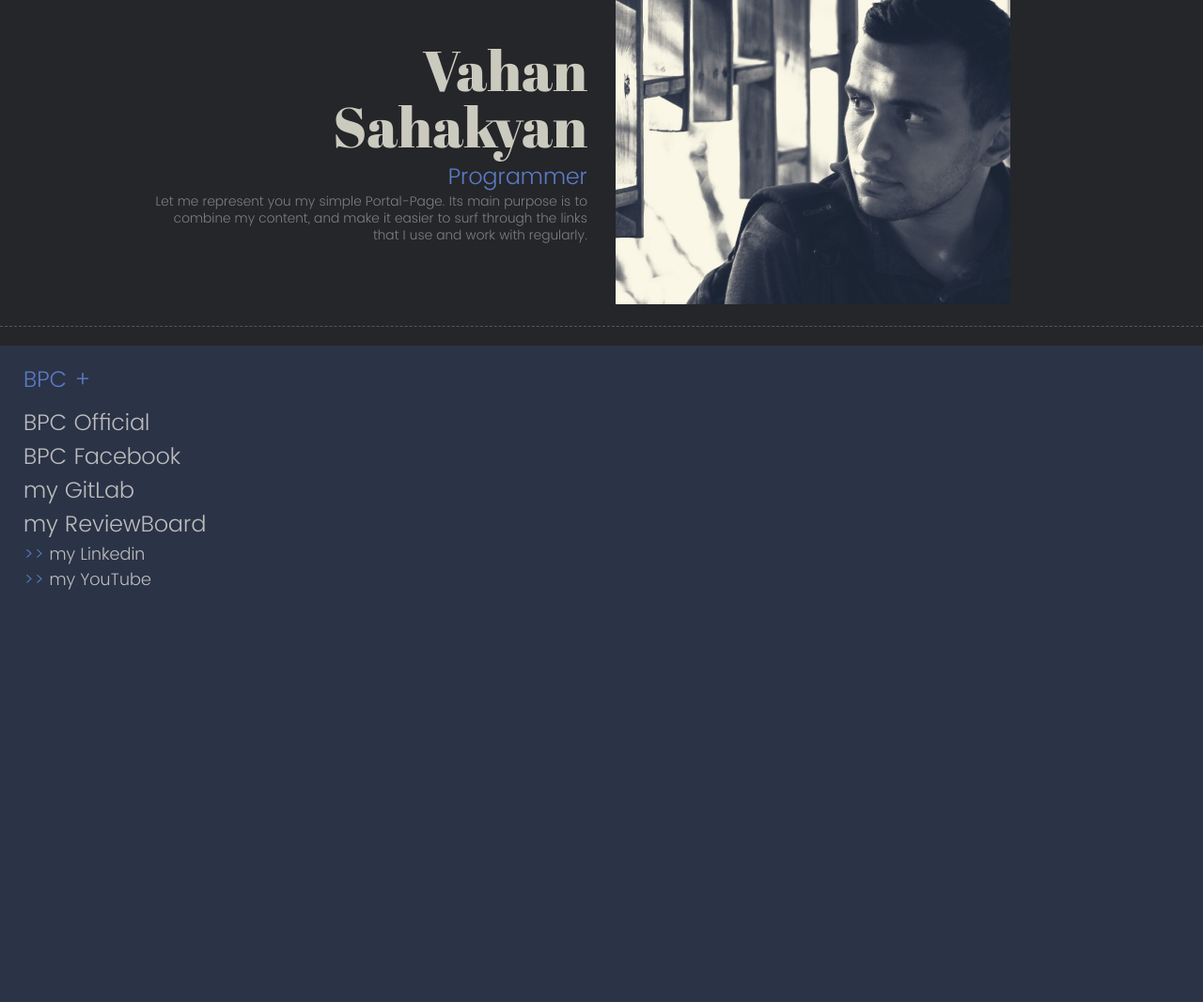
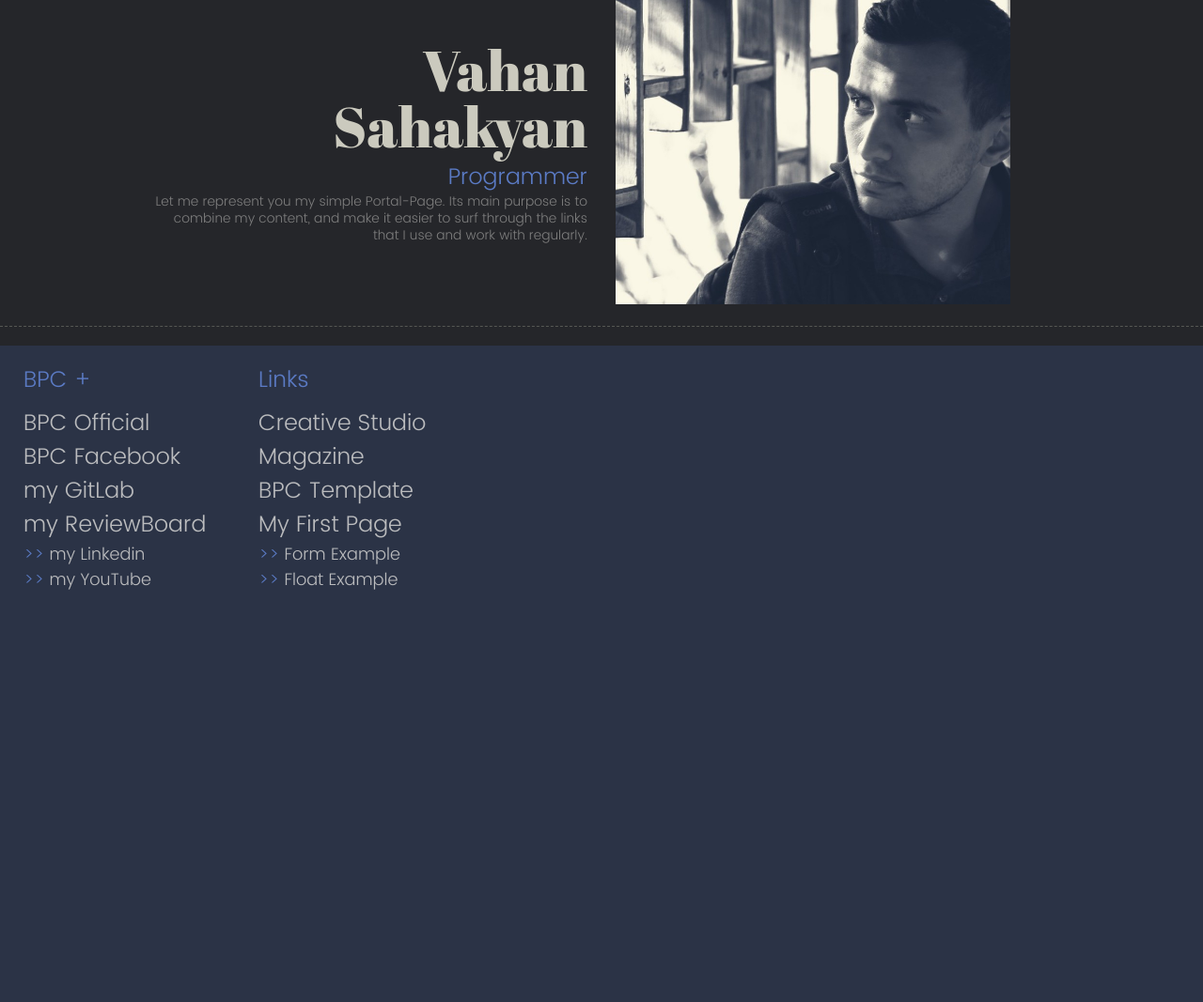
Before and after one commit to vahan-sahakyan/django-portal, a Django app: page / in a window 1280 px wide. Shown: the part 104-1171 px from the top of the page at 94% size. Run offline with Django 3.2, Linux system fonts and the light colour scheme; some libraries are stand-ins or nearby versions.

Commit message:
hardcode -> linkedcode

```diff
--- a/mainApp/static/css/style.css
+++ b/mainApp/static/css/style.css
@@ -161,7 +161,7 @@ p {
 .content {
     height: 700px;
     margin: 0 auto;
-    padding: 25px 25px 65px 25px;
+    padding: 0 0 65px 0;
     overflow: hidden;
 }
 
@@ -174,7 +174,7 @@ p {
 .right-content, .left-content {
     width: 200px;
     height: 240px;
-    margin-right: 50px;
+    margin: 25px 25px 50px 25px;
     float: left;
 }
 
--- a/mainApp/templates/mainApp/homePage.html
+++ b/mainApp/templates/mainApp/homePage.html
@@ -2,5 +2,4 @@
 
 {% block content %}
 <p>Проверка работоспособности!</p>
-{% include "mainApp/includes/some_html.html" %}
 {% endblock %}
--- /dev/null
+++ b/mainApp/templates/mainApp/includes/left_content.html
@@ -0,0 +1,18 @@
+{% block content %}
+
+<div class="left-content">
+    <h3>BPC &#43;</h3><br />
+    <ul>
+        <li><a href="https://bpcarm.org/" target="_blank">BPC Official</a></li>
+        <li><a href="https://www.facebook.com/bpcarm/" target="_blank">BPC Facebook</a></li>
+        <li><a href="https://gitlab.com/vahan.sahakyan/" target="_blank">my GitLab</a></li>
+        <li><a href="http://reviewboard.bpcarm.org/users/vahan.sahakyan/" target="_blank">my ReviewBoard</a>
+            <ol>
+                <li>&gt;&gt;<a href="https://www.linkedin.com/in/vahan-sahakyan-a90809171/" target="_blank"> my Linkedin</a></li>
+                <li>&gt;&gt;<a href="https://www.youtube.com/channel/UCzVHOR8ZthUlZI6rHBDVyEg/" target="_blank"> my YouTube</a></li>
+            </ol>
+        </li>
+    </ul>
+</div>
+
+{% endblock %}
--- /dev/null
+++ b/mainApp/templates/mainApp/includes/navbar_header.html
@@ -0,0 +1,32 @@
+{% block content %}
+
+<div class="header">
+    <div class="hd-container">
+        <nav class="navbar navbar-expand-md navbar-dark bg-dark fixed-top">
+            <a class="navbar-brand"><label for="btn">Navigation</label></a>
+
+            <button id="btn" class="navbar-toggler" type='button' data-toggle="collapse" data-target="#navbarSupportedContent">
+                <span class="navbar-toggler-icon"></span>
+            </button>
+
+            <div class="collapse navbar-collapse" id="navbarSupportedContent">
+                <ul class="navbar-nav ml-auto">
+                    <li class="nav-item">
+                        <a href="#" class="nav-link">Home</a>
+                    </li>
+                    <li class="nav-item">
+                        <a href="#" class="nav-link">About</a>
+                    </li>
+                    <li class="nav-item">
+                        <a href="#" class="nav-link">Products</a>
+                    </li>
+                    <li class="nav-item">
+                        <a href="#" class="nav-link">Contact</a>
+                    </li>
+                </ul>
+            </div>
+        </nav>
+    </div>
+</div>
+
+{% endblock %}
--- /dev/null
+++ b/mainApp/templates/mainApp/includes/page_top.html
@@ -0,0 +1,20 @@
+{% block content %}
+
+<div class="page-top">
+    <div class="cover">
+        <div class="col-lg-6 cover-pic">
+            <img src="static/mainApp/image/cover_bg.jpg" alt="Vahan" />
+        </div>
+        <div class="col-lg-6 cover-text">
+            <div class="text">
+                <h2>Vahan<br />Sahakyan</h2>
+                <h3>Programmer</h3>
+                <p>Let me represent you my simple Portal-Page. Its main purpose is to combine my content, and make it easier to surf through the links that I use and work with regularly.</p>
+            </div>
+        </div>
+    </div>
+    <div class="clear"></div>
+    <div class="line"></div>
+</div>
+
+{% endblock %}
--- /dev/null
+++ b/mainApp/templates/mainApp/includes/right_content.html
@@ -0,0 +1,18 @@
+{% block content %}
+
+<div class="right-content">
+    <h3>Links</h3><br />
+    <ul>
+        <li><a href="https://bpcarm.org/u/vahan.sahakyan/l/creative-studio/index.html" target="_blank">Creative Studio</a></li>
+        <li><a href="https://bpcarm.org/u/vahan.sahakyan/l/magazine/index.html" target="_blank">Magazine</a></li>
+        <li><a href="https://bpcarm.org/u/vahan.sahakyan/l/bpc_template/index.html" target="_blank">BPC Template</a></li>
+        <li><a href="https://bpcarm.org/u/vahan.sahakyan/l/test_page/index.html" target="_blank">My First Page</a>
+            <ol>
+                <li>&gt;&gt;<a href="https://bpcarm.org/u/vahan.sahakyan/l/test_page/form.html" target="_blank"> Form Example</a></li>
+                <li>&gt;&gt;<a href="https://bpcarm.org/u/vahan.sahakyan/l/test_page/float.html" target="_blank"> Float Example</a></li>
+            </ol>
+        </li>
+    </ul>
+</div>
+
+{% endblock %}
--- a/mainApp/templates/mainApp/index.html
+++ b/mainApp/templates/mainApp/index.html
@@ -10,70 +10,16 @@
         <link href="{% static 'bootstrap/css/bootstrap.css' %}" rel="stylesheet" />
         <link href="{% static 'css/style.css' %}" type="text/css" rel="stylesheet" />
     </head>
-    <body style="box-sizing: unset;">
-        <div class="header">
-            <div class="#hd-container">
-                <nav class="navbar navbar-expand-md navbar-dark bg-dark fixed-top">
-                    <a class="navbar-brand"><label for="btn">Navigation</label></a>
-
-                    <button id="btn" class="navbar-toggler" type='button' data-toggle="collapse" data-target="#navbarSupportedContent">
-                        <span class="navbar-toggler-icon"></span>
-                    </button>
-
-                    <div class="collapse navbar-collapse" id="navbarSupportedContent">
-                        <ul class="navbar-nav ml-auto">
-                            <li class="nav-item">
-                                <a href="#" class="nav-link">Home</a>
-                            </li>
-                            <li class="nav-item">
-                                <a href="#" class="nav-link">About</a>
-                            </li>
-                            <li class="nav-item">
-                                <a href="#" class="nav-link">Products</a>
-                            </li>
-                            <li class="nav-item">
-                                <a href="#" class="nav-link">Contact</a>
-                            </li>
-                        </ul>
-                    </div>
-                </nav>
+    <body>
+        {% include "mainApp/includes/navbar_header.html" %}
+        {% include "mainApp/includes/page_top.html" %}
+        <div class="wrapper">
+            <div class="content">
+                {% include "mainApp/includes/left_content.html" %}
+                {% include "mainApp/includes/right_content.html" %}
             </div>
         </div>
-        <div class="span page-top">
-            <div class="span cover">
-                <div class="col-lg-6 cover-pic">
-                    <img src="{% static 'mainApp/image/cover_bg.jpg' %}" alt="Vahan" />
-                </div>
-                <div class="col-lg-6 cover-text">
-                    <div class="span text">
-                        <h2>Vahan<br />Sahakyan</h2>
-                        <h3>Programmer</h3>
-                        <p>Let me represent you my simple Portal-Page. Its main purpose is to combine my content, and make it easier to surf through the links that I use and work with regularly.</p>
-                    </div>
-                </div>
-            </div>
-            <div class="span clear"></div>
-            <div class="span line"></div>
-        </div>
-        <div class="span wrapper">
-            <div class="span content">
-                <div class="span left-content">
-                    <h3>BPC &#43;</h3><br />
-                    <ul>
-                        <li><a href="https://bpcarm.org/" target="_blank">BPC Official</a></li>
-                        <li><a href="https://www.facebook.com/bpcarm/" target="_blank">BPC Facebook</a></li>
-                        <li><a href="https://gitlab.com/vahan.sahakyan/" target="_blank">my GitLab</a></li>
-                        <li><a href="http://reviewboard.bpcarm.org/users/vahan.sahakyan/" target="_blank">my ReviewBoard</a>
-                            <ol>
-                                <li>&gt;&gt;<a href="https://www.linkedin.com/in/vahan-sahakyan-a90809171/" target="_blank"> my Linkedin</a></li>
-                                <li>&gt;&gt;<a href="https://www.youtube.com/channel/UCzVHOR8ZthUlZI6rHBDVyEg/" target="_blank"> my YouTube</a></li>
-                            </ol>
-                        </li>
-                    </ul>
-                </div>
-            </div>
-        </div>
-        <div class="span footer"></div>
+        <div class="footer"></div>
         <script src="{% static 'js/jquery.min.js' %}"></script>
         <script src="{% static 'js/bootstrap.min.js' %}"></script>
         <script src="{% static 'js/popper.min.js' %}"></script>
--- a/mainApp/templates/mainApp/wrapper2.html
+++ b/mainApp/templates/mainApp/wrapper2.html
@@ -11,7 +11,7 @@
     <body>
         <div class="jumbotron">
             <div class="container">
-                <h1>{% include "mainApp/includes/some_html.html"%}</h1>
+                <h1>{% include "mainApp/includes/some_html.html" %}</h1>
                 {% block content %}
                 {% endblock %}
                 <p>
--- a/mysite/settings.py
+++ b/mysite/settings.py
@@ -27,7 +27,6 @@ DEBUG = True
 
 ALLOWED_HOSTS = [
     'vahan-django.herokuapp.com',
-    'vahan-portal.herokuapp.com',
     '127.0.0.1'
 ]
 
@@ -126,6 +125,6 @@ USE_TZ = True
 
 STATIC_URL = '/static/'
 STATICFILES_DIRS = [
-    os.path.join(os.path.normpath(BASE_DIR), 'static')
+    os.path.join(os.path.normpath(BASE_DIR), 'static'),
 ]
 STATIC_ROOT = os.path.join(os.path.normpath(BASE_DIR), 'assets')
--- a/static/css/style.css
+++ b/static/css/style.css
@@ -161,7 +161,7 @@ p {
 .content {
     height: 700px;
     margin: 0 auto;
-    padding: 25px 25px 65px 25px;
+    padding: 0 0 65px 0;
     overflow: hidden;
 }
 
@@ -174,7 +174,7 @@ p {
 .right-content, .left-content {
     width: 200px;
     height: 240px;
-    margin-right: 50px;
+    margin: 25px 25px 50px 25px;
     float: left;
 }
 
```
Also changed, not shown: static/mainApp/image/favicon.png (added).
